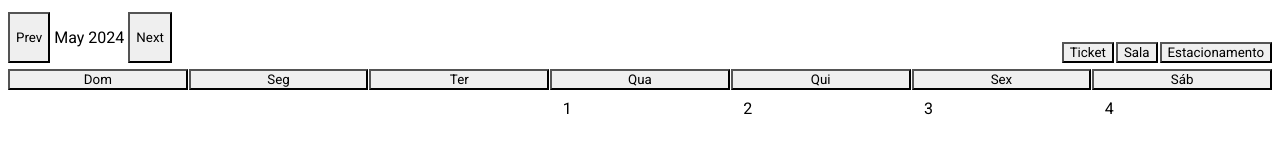
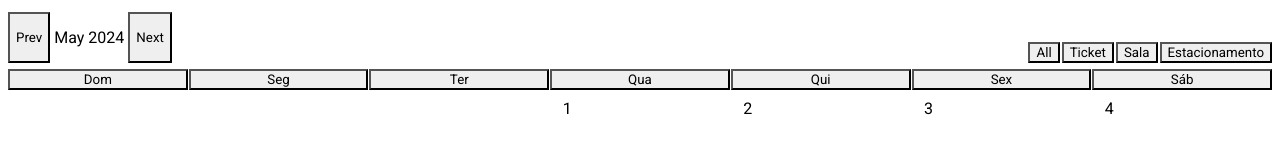
Before and after one commit to rojasmart/event-calendar, a React (Vite) app: page / in a window 1280 px wide. Shown: the top 160 px of the page. Built offline with nearby package versions, Linux system fonts and the light colour scheme; the HTML template or start-up script is replaced by a standard one.

Commit message:
--add btn filter all

```diff
--- a/src/EventCalendar.jsx
+++ b/src/EventCalendar.jsx
@@ -168,12 +168,18 @@ const EventCalendar = () => {
             <Button onClick={goToNextMonth}>Next</Button>
           </ButtonGroup>
           <HStack spacing={2}>
+            <Button
+              backgroundColor="gray.200"
+              variant="solid"
+              onClick={() => setSelectedCategory(null)}
+              isActive={selectedCategory === null}
+            >
+              All
+            </Button>
             {EVENT_CATEGORIES.map((category) => (
               <Button
                 key={category}
                 backgroundColor={CATEGORY_COLORS[category]}
-                // Assuming you want white text
-
                 variant="solid"
                 onClick={() => setSelectedCategory(category)}
                 isActive={selectedCategory === category}
```
